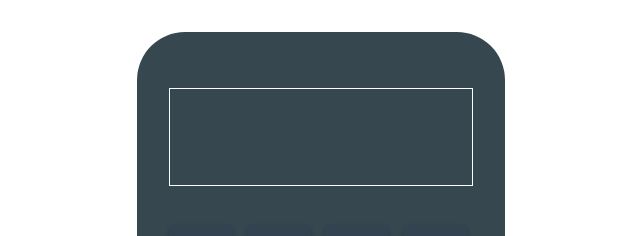
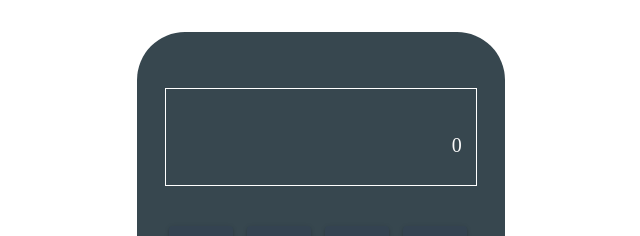
Before and after one commit to vidyaranjitha-hosadurga-raviprakash/calculator, a React (Create React App) app: page / in a window 1280 px wide. Shown: the top 236 px of the page, without its empty margins (319-959 px from the left). Built offline with nearby package versions, Linux system fonts and the light colour scheme.

Commit message:
fix: Fixed the legacy issue and css

```diff
--- a/src/components/calculator/Calculator.jsx
+++ b/src/components/calculator/Calculator.jsx
@@ -23,7 +23,7 @@ export const Calculator = React.memo(({ calcKeys }) => {
   var resultRef = useRef();
   // console.log("Calculator: calc = ", calc);
   const getUnits = () => {
-    // Return the number of units only when there are addition.
+    // Return the number of units only when there are additions.
     if (
       calc.pressedOperatorsList === "+".repeat(calc.pressedOperatorsList.length)
     ) {
@@ -41,18 +41,27 @@ export const Calculator = React.memo(({ calcKeys }) => {
       setCalc(newCalc);
       return;
     }
-    if (currentPressedKey.name === operations.ENTER) {
-      resultRef.current.style.fontSize = "2.5rem";
-      calc.input = calc.result ? calc.result.toString() : "";
-      return;
-    } else {
-      resultRef.current.style.fontSize = "1.5rem";
-    }
 
     const calcInputLen = calc.input.length;
     var previousPressedKey = "";
     if (calcInputLen) {
       previousPressedKey = calc.input.at(-1);
+    }
+
+    if (currentPressedKey.name === operations.ENTER) {
+      // Throw an error when enter is pressed right after any operators
+      if (isOperator(previousPressedKey)) {
+        return toastMsg({
+          type: toastMsgConstant.TOAST_ERROR,
+          msg: "Invalid format used",
+          css: {},
+        });
+      }
+      resultRef.current.style.fontSize = "1.6rem";
+      calc.input = calc.result?.toString();
+      return;
+    } else {
+      resultRef.current.style.fontSize = "1.2rem";
     }
 
     if (currentPressedKey.name === operations.CLEAR) {
@@ -80,7 +89,7 @@ export const Calculator = React.memo(({ calcKeys }) => {
         }
 
         if (isOperator(previousPressedKey)) {
-          console.log("Stripping");
+          // console.log("Stripping");
           calc.input = calc.input.slice(0, -1);
         }
       }
@@ -90,14 +99,14 @@ export const Calculator = React.memo(({ calcKeys }) => {
       calc.input,
       currentPressedKey
     );
-    console.log(
-      "Calculator : success= ",
-      success,
-      "and calc = ",
-      calc,
-      "previousPressedKey = ",
-      previousPressedKey
-    );
+    // console.log(
+    //   "Calculator : success= ",
+    //   success,
+    //   "and calc = ",
+    //   calc,
+    //   "previousPressedKey = ",
+    //   previousPressedKey
+    // );
 
     if (error?.length) {
       if (
@@ -142,8 +151,11 @@ export const Calculator = React.memo(({ calcKeys }) => {
           }
         }
 
+        //When lastInput is the operator then hide the result else unhide the result
         if (isOperator(lastInputChar)) {
-          newCalc.result = defaultValuesCalc.result;
+          resultRef.current.style.display = "none";
+        } else {
+          resultRef.current.style.display = "";
         }
       }
       // console.log("Calculator: updating the calc , newCalc = ", newCalc);
--- a/src/components/calculator/CalculatorOutputPanel.jsx
+++ b/src/components/calculator/CalculatorOutputPanel.jsx
@@ -22,23 +22,36 @@ export const CalculatorOutputPanel = React.forwardRef(({ value }, ref) => {
         direction="column"
         spacing={1}
         sx={{
-          width: "19rem",
-          paddingRight: "0.5rem",
+          overflowWrap: "break-word",
           textAlign: "right",
           border: "0.01rem white solid",
         }}
       >
-        <Grid item sx={{ height: "2rem" }}>
-          <Typography variant="h5">{value.input}</Typography>
+        <Grid
+          item
+          sx={{
+            minHeight: "2rem",
+            width: "19rem",
+            padding: "0rem 0.5rem 0rem 1rem",
+          }}
+        >
+          <Typography variant="h6">{value.input}</Typography>
         </Grid>
-        <Grid item sx={{ height: "4rem" }}>
+        <Grid
+          item
+          sx={{
+            width: "19rem",
+            minHeight: "4rem",
+            padding: "0rem 0.5rem 0rem 1rem",
+          }}
+        >
           {value.error.length ? (
             <Typography variant="caption" ref={ref}>
               {value.error}
             </Typography>
           ) : (
-            <Typography variant="h5" ref={ref}>
-              {value.result}
+            <Typography variant="h6" ref={ref}>
+              {Number(value.result)}
             </Typography>
           )}
         </Grid>
--- a/src/utils/CalcInputsValidation.jsx
+++ b/src/utils/CalcInputsValidation.jsx
@@ -27,7 +27,6 @@ export const validateCalcInputs = (previousInput, currentInput) => {
     if (
       currentInput.name === operations.CLEAR ||
       currentInput.name === operations.MINUS
-      // && !isOperator(lastChar?.toString())
     ) {
       return response;
     }
```
